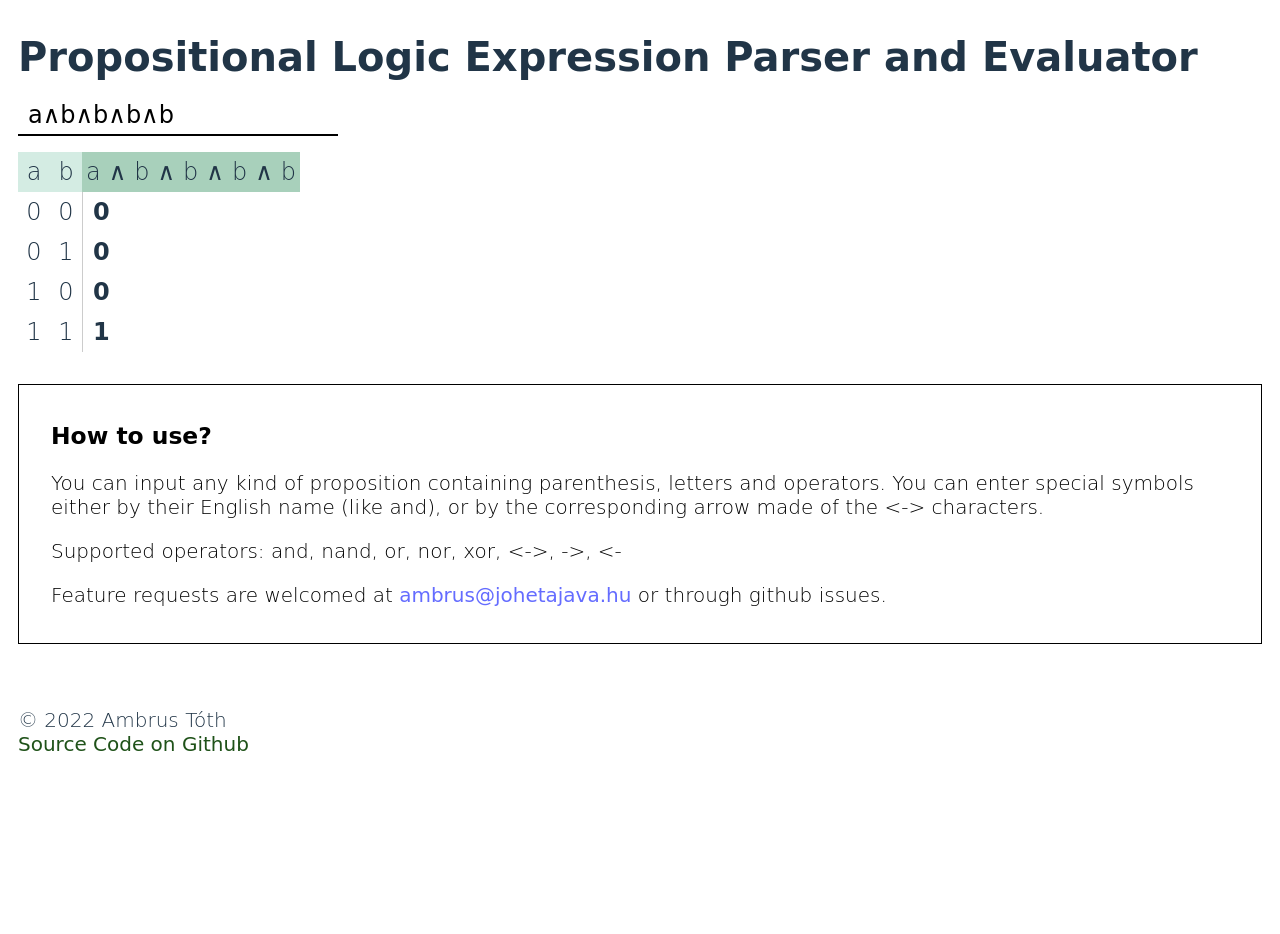
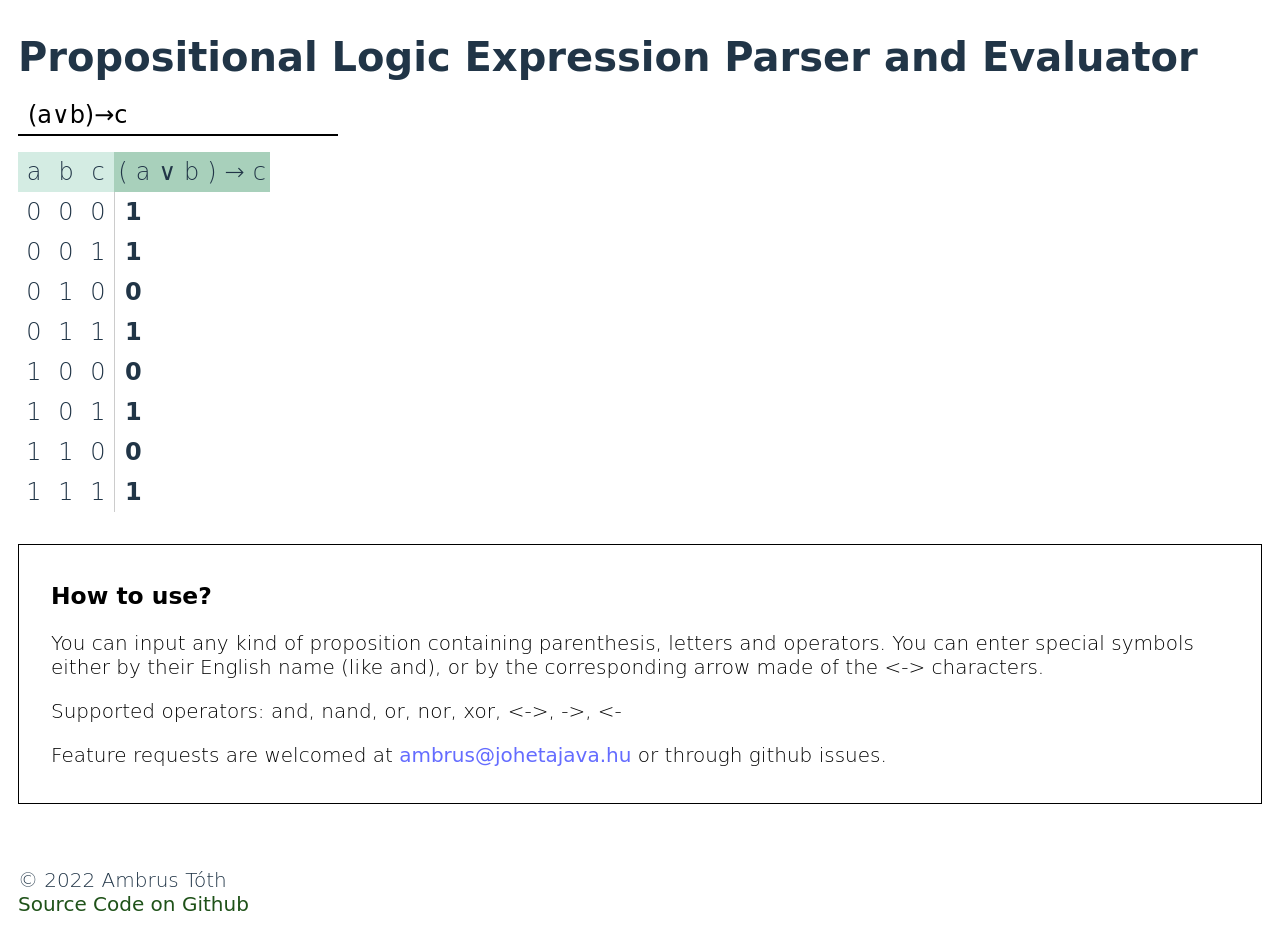
Before and after one commit to tothambrus11/propositional-logic, a Svelte app: page / in a window 1280 px wide. Before the commit the page ends 800 px from the top, so only its background shows below. Built offline with nearby package versions, Linux system fonts and the light colour scheme; a web font is replaced by a local one.

Commit message:
default input

```diff
--- a/src/App.svelte
+++ b/src/App.svelte
@@ -1,7 +1,7 @@
 <script lang="ts">
     import {ASTNode, BinaryConnectiveNode, lex, parse, UnaryConnectiveNode, VariableNode} from "./parser";
 
-    let text = "a∧b∧b∧b∧b";
+    let text = "(a∨b)→c";
     $: {
         let selectionPos = inputEl ? inputEl.selectionStart : text.length;
         let st = text.slice(0, selectionPos);
```
